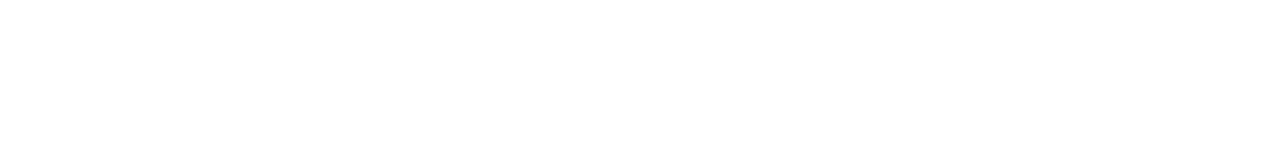
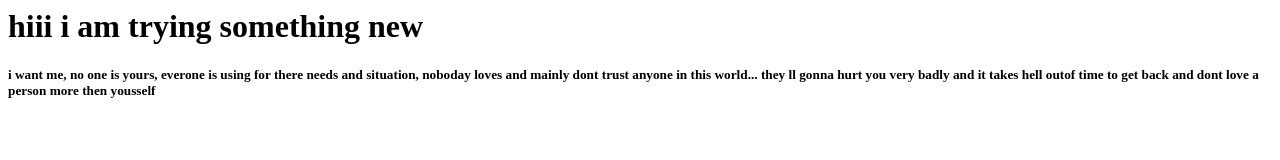
Before and after one commit to Mownika96/demogitrepo, a plain HTML site: page index.html in a window 1280 px wide. Drawn offline with Linux system fonts and the light colour scheme.

Commit message:
added one more line

```diff
--- a/index.html
+++ b/index.html
@@ -1 +1,2 @@
-<h1 hiii i am trying something new</h1>
+<h1> hiii i am trying something new</h1>
+<h5>i want me, no one is yours, everone is using for there needs and situation, noboday loves and mainly dont trust anyone in this world... they ll gonna hurt you very badly and it takes hell outof time to get back and dont love a person more then yousself</h5>
```
